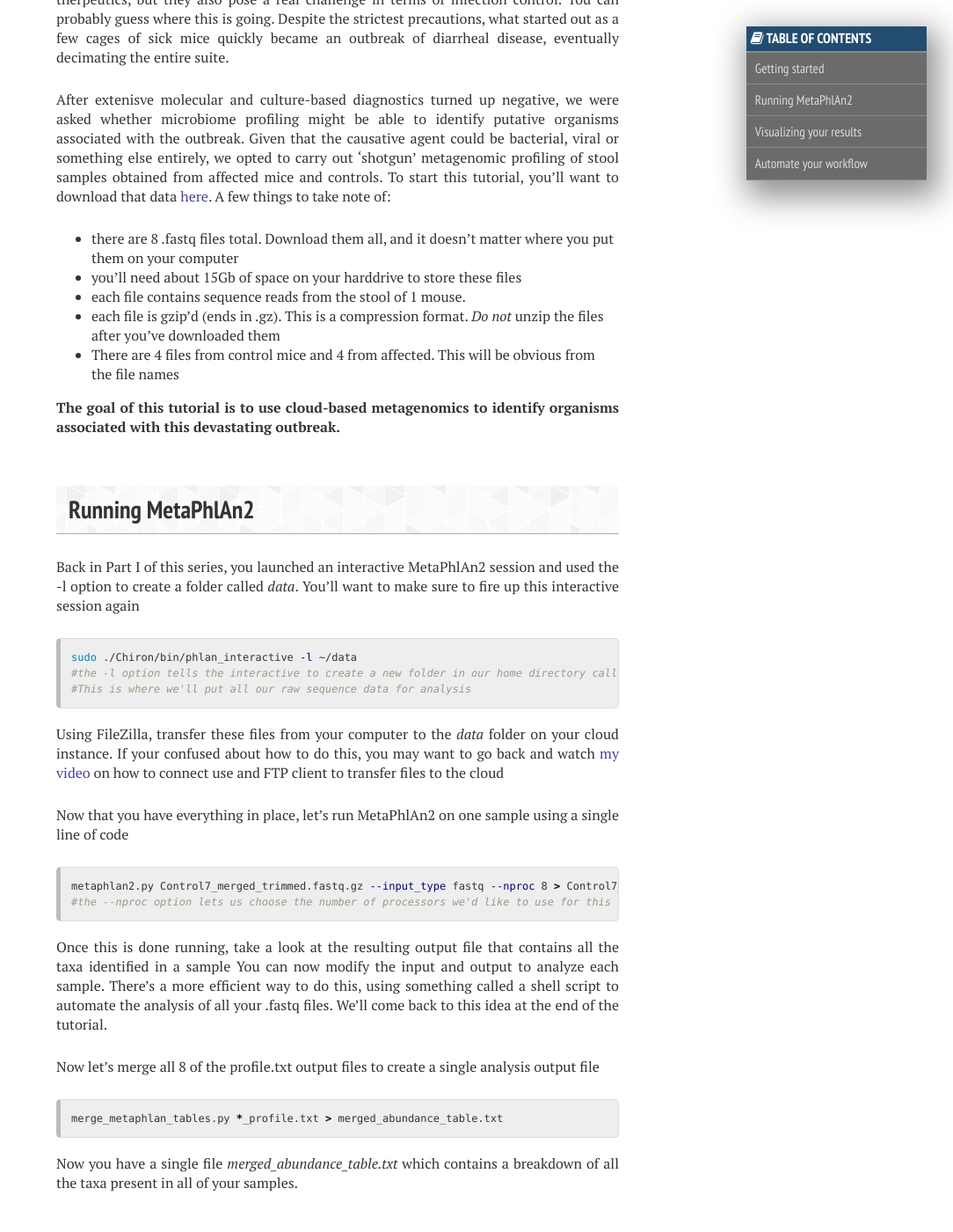
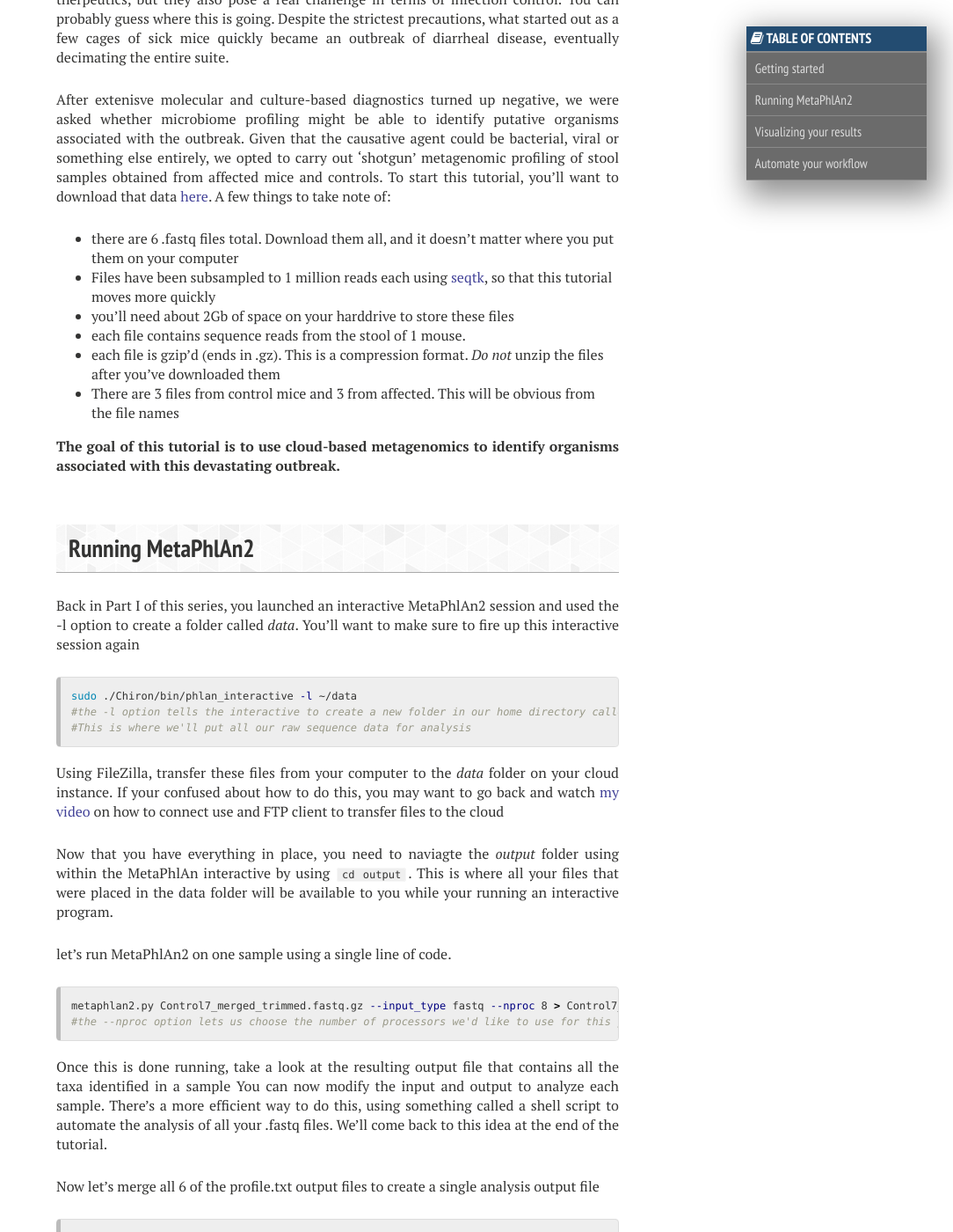
Before and after one commit to hostmicrobe/hostmicrobe.github.io, a Jekyll site: the page built from _posts/microbiome/2017-09-19-cloudComputing_part2.md, in a window 1280 px wide and 1400 px high, scrolled down 648 px. Shown: the whole window at 88% size, without its empty margins (196-1280 px from the left). Built offline with Jekyll 4.4.1, drawn with Linux system fonts in a browser that asks for light colours; nearby versions of some CDN libraries; comment, search, counter and statistics services are not loaded.

Commit message:
updating 2nd blog post:

```diff
--- a/_posts/microbiome/2017-09-19-cloudComputing_part2.md
+++ b/_posts/microbiome/2017-09-19-cloudComputing_part2.md
@@ -15,14 +15,15 @@ comments: true
 ## Getting started
 We spent [part I](http://hostmicrobe.org/microbiome/cloudComputing_part1/) of this series going over each step involved in setting up a Google Cloud Instance, installing [Docker](https://www.docker.com/) on this instance, and then installing a suite of dockerized metagenomics tools via [Chiron](https://github.com/IGS/Chiron).  If you haven't read part I, please *stop reading* and go back now.
 
-In this post, we actually get to put all those painstaking steps from Part 1 to good use by employing [MetaPhlAn2]() to go from raw .fastq files to a table of microbial composition.  To get the most from this tutorial, you'll need some 'real' data, and for that we'll turn an unfortunate series of events that unfolded in the summer of 2015.  UPenn's University Lab Animal Resources (ULAR) group, which oversees all veterinary care and support for research animals on campus, began to notice diarrhea in a few cages of immuno-compromised mice.  If you're not familiar with mouse models for research, there a many genetically engineered mice that lack various immune system components.  The particular mice that fell ill are what we would call NSG and NSGS mice, strains that are effectively devoid of nearly all aspects of the immune system.  Such mice are ideal recipients for xenografts (i.e. human tumor grafts) and critical for understanding cancer biology and therpeutics, but they also pose a real challenge in terms of infection control.  You can probably guess where this is going.  Despite the strictest precautions, what started out as a few cages of sick mice quickly became an outbreak of diarrheal disease, eventually decimating the entire suite.
+In this post, we actually get to put all those painstaking steps from Part 1 to good use by employing [MetaPhlAn2](http://hostmicrobe.github.io/myPapers/metaphlan2.pdf) to go from raw .fastq files to a table of microbial composition.  To get the most from this tutorial, you'll need some 'real' data, and for that we'll turn an unfortunate series of events that unfolded in the summer of 2015.  UPenn's University Lab Animal Resources (ULAR) group, which oversees all veterinary care and support for research animals on campus, began to notice diarrhea in a few cages of immuno-compromised mice.  If you're not familiar with mouse models for research, there a many genetically engineered mice that lack various immune system components.  The particular mice that fell ill are what we would call NSG and NSGS mice, strains that are effectively devoid of nearly all aspects of the immune system.  Such mice are ideal recipients for xenografts (i.e. human tumor grafts) and critical for understanding cancer biology and therpeutics, but they also pose a real challenge in terms of infection control.  You can probably guess where this is going.  Despite the strictest precautions, what started out as a few cages of sick mice quickly became an outbreak of diarrheal disease, eventually decimating the entire suite.
 
 After extenisve molecular and culture-based diagnostics turned up negative, we were asked whether microbiome profiling might be able to identify putative organisms associated with the outbreak.  Given that the causative agent could be bacterial, viral or something else entirely, we opted to carry out 'shotgun' metagenomic profiling of stool samples obtained from affected mice and controls.  To start this tutorial, you'll want to download that data [here](https://www.dropbox.com/sh/kznl838218eozdk/AAA1DECGgb0SHBXLeEBjFsMEa?dl=0).  A few things to take note of:
-- there are 8 .fastq files total.  Download them all, and it doesn't matter where you put them on your computer
-- you'll need about 15Gb of space on your harddrive to store these files
+- there are 6 .fastq files total.  Download them all, and it doesn't matter where you put them on your computer
+- Files have been subsampled to 1 million reads each using [seqtk](https://github.com/lh3/seqtk), so that this tutorial moves more quickly
+- you'll need about 2Gb of space on your harddrive to store these files
 - each file contains sequence reads from the stool of 1 mouse.
 - each file is gzip'd (ends in .gz).  This is a compression format.  *Do not* unzip the files after you've downloaded them
-- There are 4 files from control mice and 4 from affected.  This will be obvious from the file names
+- There are 3 files from control mice and 3 from affected.  This will be obvious from the file names
 
 **The goal of this tutorial is to use cloud-based metagenomics to identify organisms associated with this devastating outbreak.**
 
@@ -36,7 +37,9 @@ sudo ./Chiron/bin/phlan_interactive -l ~/data
 
 Using FileZilla, transfer these files from your computer to the *data* folder on your cloud instance.  If your confused about how to do this, you may want to go back and watch [my video](http://hostmicrobe.org/microbiome/cloudComputing_part1/#fire-up-your-cloud-computer) on how to connect use and FTP client to transfer files to the cloud
 
-Now that you have everything in place, let's run MetaPhlAn2 on one sample using a single line of code
+Now that you have everything in place, you need to naviagte the *output* folder using within the MetaPhlAn interactive by using `cd output`.  This is where all your files that were placed in the data folder will be available to you while your running an interactive program.
+
+let's run MetaPhlAn2 on one sample using a single line of code.
 {% highlight bash %}
 metaphlan2.py Control7_merged_trimmed.fastq.gz --input_type fastq --nproc 8 > Control7_profile.txt
 #the --nproc option lets us choose the number of processors we'd like to use for this job
@@ -44,7 +47,7 @@ metaphlan2.py Control7_merged_trimmed.fastq.gz --input_type fastq --nproc 8 > Co
 
 Once this is done running, take a look at the resulting output file that contains all the taxa identified in a sample  You can now modify the input and output to analyze each sample.  There's a more efficient way to do this, using something called a shell script to automate the analysis of all your .fastq files.  We'll come back to this idea at the end of the tutorial.
 
-Now let's merge all 8 of the profile.txt output files to create a single analysis output file
+Now let's merge all 6 of the profile.txt output files to create a single analysis output file
 {% highlight bash %}
 merge_metaphlan_tables.py *_profile.txt > merged_abundance_table.txt
 {% endhighlight %}
```
Also changed, not shown: other parts of _posts/microbiome/2017-09-19-cloudComputing_part2.md (+2 -0 lines), _posts/microbiome/2017-07-14-cloudComputing_part1.md (+1 -1 lines), images/abundance_heatmap_species.png (added), images/tree_clean3.png (added), 1 other file.
